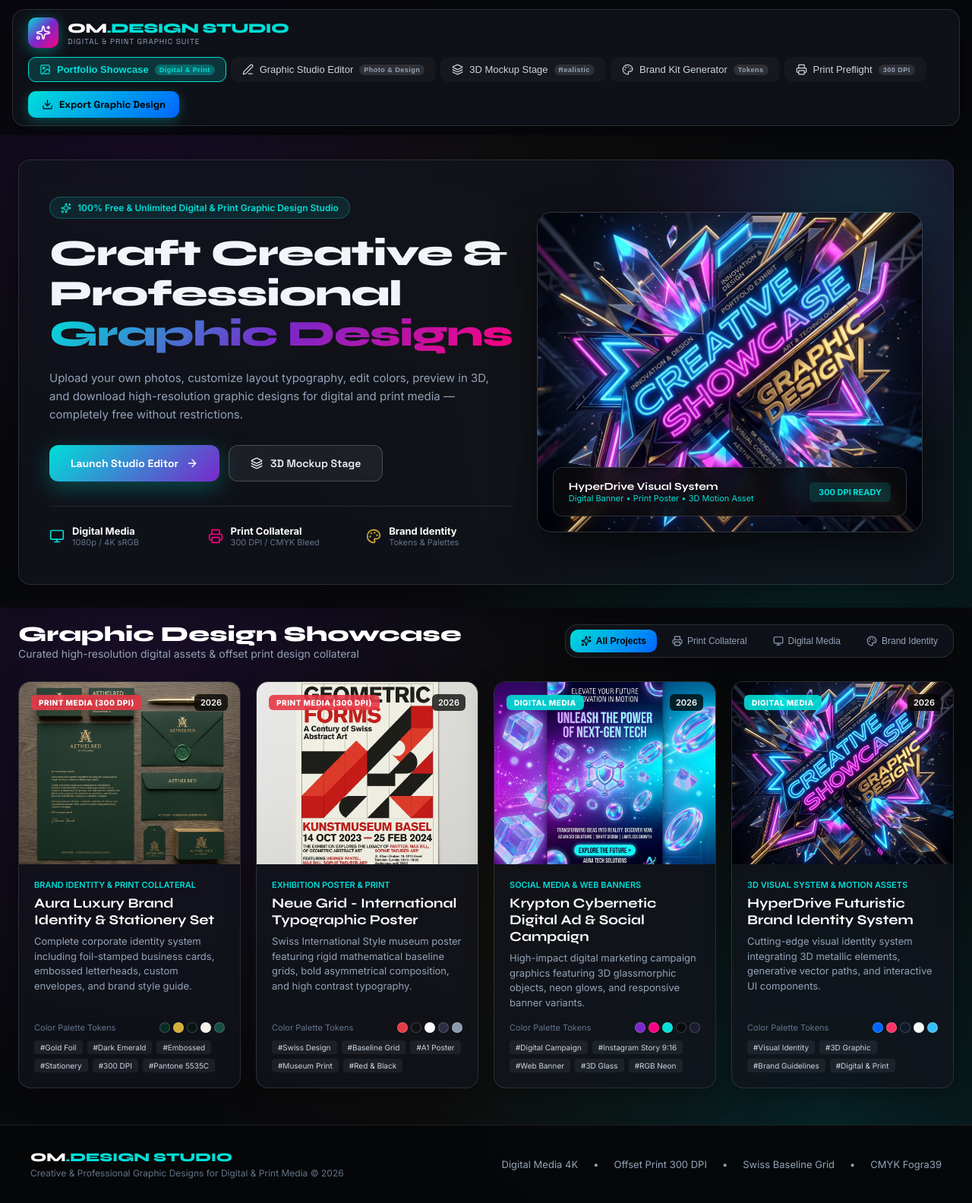
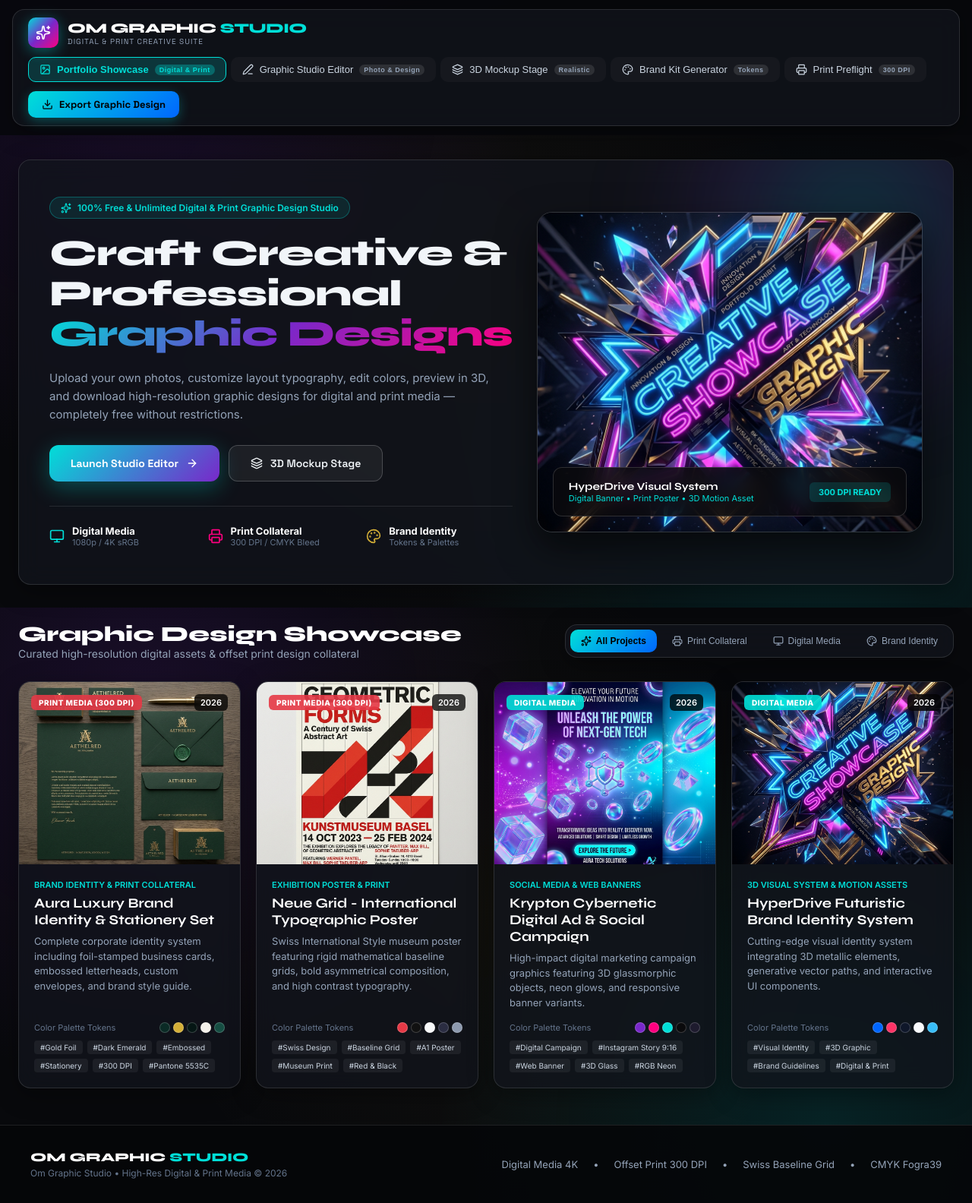
Before and after one commit to ommodha/https-om.graphic-design-studio, a React (Vite) app: page / in a window 1280 px wide. Shown: the whole page at 76% size. Built offline with nearby package versions, Linux system fonts and the light colour scheme; a web font is replaced by a local one.

Commit message:
Update brand title to OM GRAPHIC STUDIO across all components and footers

```diff
--- a/index.html
+++ b/index.html
@@ -7,8 +7,8 @@
     <meta http-equiv="Expires" content="0" />
     <link rel="icon" type="image/svg+xml" href="/favicon.svg" />
     <meta name="viewport" content="width=device-width, initial-scale=1.0" />
-    <title>OM.DESIGN STUDIO | Creative Graphic Design Studio</title>
-    <meta name="description" content="Explore and customize professional graphic designs for digital and print media. Features live canvas editing, 3D mockup previews, Swiss typographic grid poster engine, and 300 DPI CMYK print pre-flight tools." />
+    <title>OM GRAPHIC STUDIO | Digital & Print Media</title>
+    <meta name="description" content="Om Graphic Studio - Explore and customize professional graphic designs for digital and print media." />
     <meta name="keywords" content="graphic design, digital media, print media, brand identity, swiss typography, 3D mockup, business card, poster design, packaging" />
     <link rel="preconnect" href="https://fonts.googleapis.com">
     <link rel="preconnect" href="https://fonts.gstatic.com" crossorigin>
--- a/src/App.jsx
+++ b/src/App.jsx
@@ -113,10 +113,10 @@ export default function App() {
         <div style={{ maxWidth: '1200px', margin: '0 auto', display: 'flex', alignItems: 'center', justifyContent: 'space-between', flexWrap: 'wrap', gap: '16px' }}>
           <div>
             <div className="font-syne" style={{ fontSize: '16px', fontWeight: '800', color: '#FFF' }}>
-              OM<span style={{ color: '#00DFD8' }}>.DESIGN STUDIO</span>
+              OM GRAPHIC <span style={{ color: '#00DFD8' }}>STUDIO</span>
             </div>
             <div style={{ fontSize: '12px', color: '#64748B', marginTop: '4px' }}>
-              Creative & Professional Graphic Designs for Digital & Print Media © 2026
+              Om Graphic Studio • High-Res Digital & Print Media © 2026
             </div>
           </div>
 
--- a/src/components/Navbar.jsx
+++ b/src/components/Navbar.jsx
@@ -42,10 +42,10 @@ export default function Navbar({ activeTab, setActiveTab, onQuickExport }) {
           </div>
           <div>
             <div className="font-syne" style={{ fontSize: '18px', fontWeight: '800', letterSpacing: '-0.5px', color: '#FFF' }}>
-              OM<span style={{ color: '#00DFD8' }}>.DESIGN STUDIO</span>
+              OM GRAPHIC <span style={{ color: '#00DFD8' }}>STUDIO</span>
             </div>
             <div className="font-space" style={{ fontSize: '10px', color: '#94A3B8', letterSpacing: '1px', textTransform: 'uppercase' }}>
-              Digital & Print Graphic Suite
+              Digital & Print Creative Suite
             </div>
           </div>
         </div>
--- a/src/components/StudioEditor/CanvasStudio.jsx
+++ b/src/components/StudioEditor/CanvasStudio.jsx
@@ -96,11 +96,11 @@ export default function CanvasStudio({ currentDesign, setCurrentDesign, onExport
   };
 
   // Form State
-  const [headline, setHeadline] = useState(currentDesign?.title || "PRO DESIGN STUDIO");
+  const [headline, setHeadline] = useState(currentDesign?.title || "OM GRAPHIC STUDIO");
   const [subtitle, setSubtitle] = useState(currentDesign?.subtitle || "DIGITAL & PRINT CREATIVE SUITE");
   const [tagline, setTagline] = useState(currentDesign?.tagline || "300 DPI PRE-FLIGHT • SWISS GRID ENGINE 2026");
   const [badgeText, setBadgeText] = useState(currentDesign?.badge || "PRO GRAPHIC EDITION");
-  const [logoMarkText, setLogoMarkText] = useState("OM.DESIGN STUDIO");
+  const [logoMarkText, setLogoMarkText] = useState("OM GRAPHIC STUDIO");
 
   const [headlineFont, setHeadlineFont] = useState(currentDesign?.headlineFont || "Syne");
   const [subFont, setSubFont] = useState(currentDesign?.subFont || "Space Grotesk");
```
